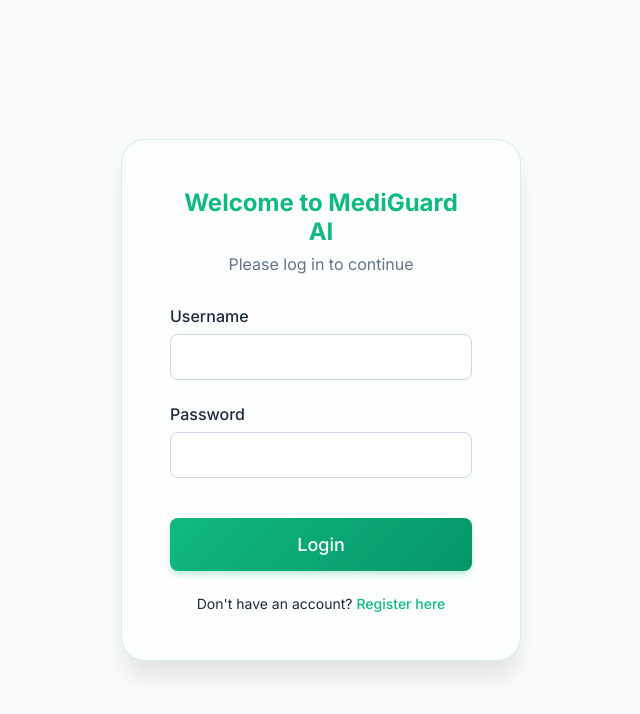
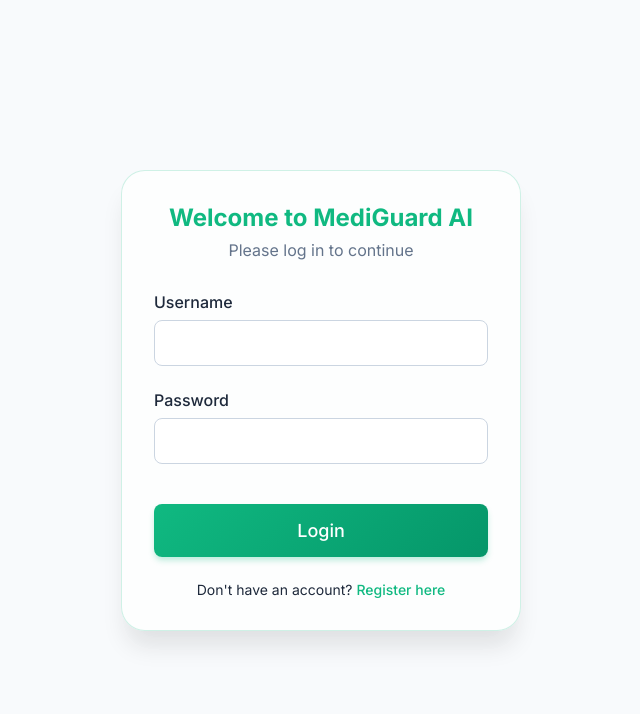
Before and after one commit to shibibijo/MEDIGUARD-AI, a website: page index.html in a window 1280 px wide. Shown: the whole page, without its empty margins (319-959 px from the left). Drawn offline with nearby package versions, Linux system fonts and the light colour scheme.

Commit message:
Adjust login card styling and add overflow
Reduced padding in the login card and added overflow properties.

```diff
--- a/style.css
+++ b/style.css
@@ -385,13 +385,21 @@
 
 .login-card {
     background: var(--card-bg);
-    padding: 3rem;
+    padding: 2rem;
     border-radius: 1.5rem;
     width: 100%;
     max-width: 400px;
     box-shadow: 0 20px 25px -5px rgba(0, 0, 0, 0.1);
     border: 1px solid var(--border-color);
     text-align: center;
+    overflow-y: auto;
+    max-height: 90vh;
+    display: flex;
+    flex-direction: column;
+}
+
+.toggle-form {
+    flex-shrink: 0;
 }
 
 .login-card h2 {
```
